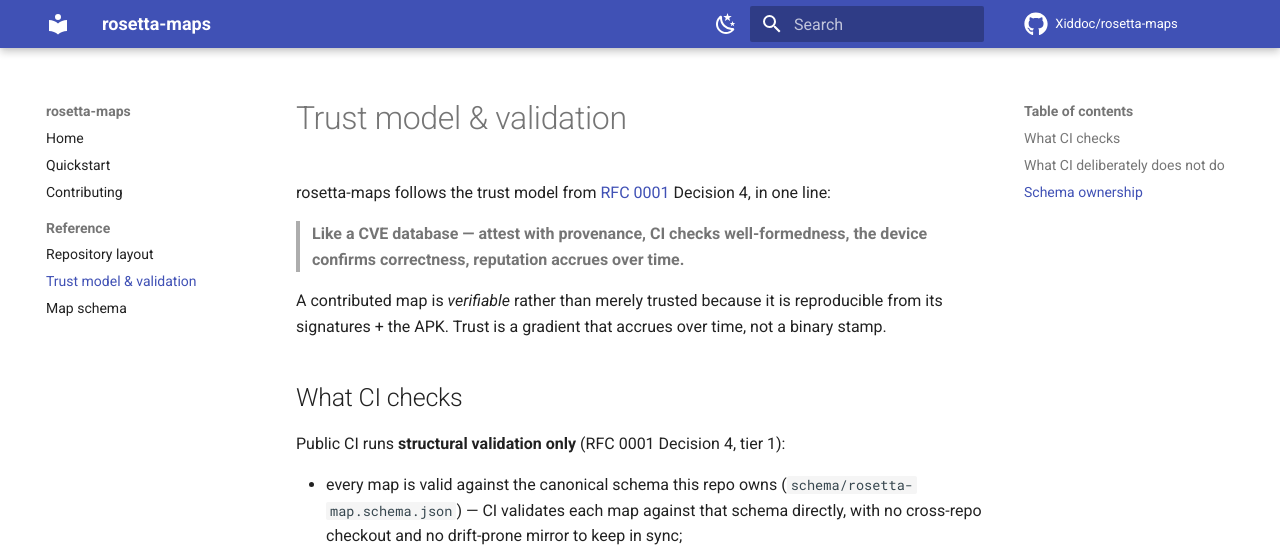
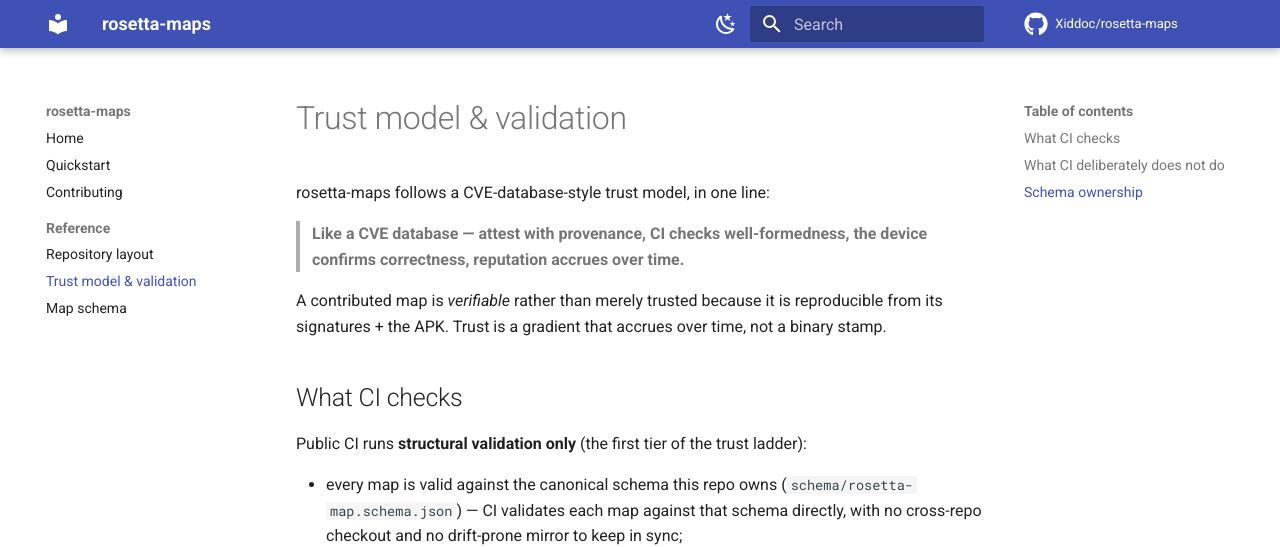
Before and after one commit to Xiddoc/rosetta-maps, an MkDocs documentation site: the page built from docs/reference/trust-model.md, in a window 1280 px wide and 1375 px high. Shown: the top 547 px of the window. Built offline with MkDocs 1.6.1 and Material for MkDocs 9.7.7, drawn with Linux system fonts in a browser that asks for light colours; comment, search, counter and statistics services are not loaded.

Commit message:
docs: remove RFC references from public human docs
RFCs are agent-facing planning material, not public human documentation.
Strip the inline '(RFC 0001 Decision N)' citations and the cross-repo
RFC link from the human docs (README, index, reference/layout,
reference/trust-model), keeping the underlying rationale (selection-key,
signature-dialect, and trust-ladder explanations stand on their own).
The RFC pointers in AGENTS.md/CLAUDE.md (agent-facing) are retained.

https://claude.ai/code/session_019pdXomM7PcpPavjciYc91G

```diff
--- a/docs/reference/trust-model.md
+++ b/docs/reference/trust-model.md
@@ -1,8 +1,6 @@
 # Trust model & validation
 
-rosetta-maps follows the trust model from
-[RFC 0001](https://github.com/Xiddoc/rosetta-frida/blob/master/docs/rfcs/0001-unified-cross-framework-signatures.md)
-Decision 4, in one line:
+rosetta-maps follows a CVE-database-style trust model, in one line:
 
 > **Like a CVE database — attest with provenance, CI checks well-formedness, the
 > device confirms correctness, reputation accrues over time.**
@@ -13,7 +11,7 @@ time, not a binary stamp.
 
 ## What CI checks
 
-Public CI runs **structural validation only** (RFC 0001 Decision 4, tier 1):
+Public CI runs **structural validation only** (the first tier of the trust ladder):
 
 - every map is valid against the canonical schema this repo owns
   (`schema/rosetta-map.schema.json`) — CI validates each map against that schema
```
Also changed, not shown: README.md (+1 -1 lines), docs/index.md (+1 -1 lines), docs/reference/layout.md (+3 -3 lines).
